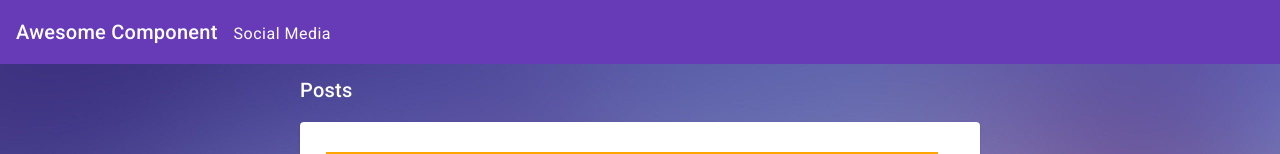
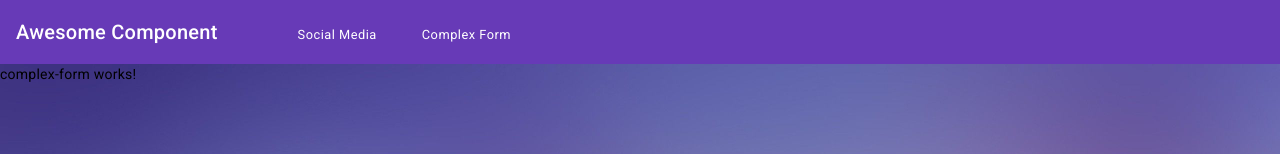
Before and after one commit to Amadoubenthe/awesome-components-stg, an Angular app: page /complex-form in a window 1280 px wide. Before the commit this address led to /social-media. Shown: the top 154 px of the page. Built offline with nearby package versions, Linux system fonts and the light colour scheme; data requests are answered from the project's data file.

Commit message:
Add Complex form module

```diff
--- a/src/app/app-routing.module.ts
+++ b/src/app/app-routing.module.ts
@@ -9,6 +9,13 @@ const routes: Routes = [
         (m) => m.SocialMediaModule
       ),
   },
+  {
+    path: 'complex-form',
+    loadChildren: () =>
+      import('./features/complex-form/complex-form.module').then(
+        (m) => m.ComplexFormModule
+      ),
+  },
   { path: '**', redirectTo: 'social-media' },
 ];
 
--- a/src/app/core/components/header/header.component.html
+++ b/src/app/core/components/header/header.component.html
@@ -4,5 +4,8 @@
     <mat-list-item role="listitem"
       ><a routerLink="/social-media">Social Media</a></mat-list-item
     >
+    <mat-list-item role="listitem"
+      ><a routerLink="/complex-form">Complex Form</a></mat-list-item
+    >
   </mat-list>
 </mat-toolbar>
--- a/src/app/core/components/header/header.component.scss
+++ b/src/app/core/components/header/header.component.scss
@@ -1,3 +1,7 @@
+span {
+  margin-right: 64px;
+}
+
 mat-list {
   display: flex;
 }
@@ -5,6 +9,11 @@ mat-list {
 a {
   cursor: pointer;
   color: white;
+  font-size: 0.8rem;
+  display: inline-block;
+  padding-right: 8px;
+  text-decoration: none;
+  text-align: left;
 
   &:hover {
     text-decoration: underline;
--- a/src/app/core/core.module.ts
+++ b/src/app/core/core.module.ts
@@ -4,6 +4,7 @@ import { HeaderComponent } from './components/header/header.component';
 import { SharedModule } from '../shared/shared.module';
 import { HttpClientModule } from '@angular/common/http';
 import { BrowserAnimationsModule } from '@angular/platform-browser/animations';
+import { RouterModule } from '@angular/router';
 
 @NgModule({
   declarations: [HeaderComponent],
--- /dev/null
+++ b/src/app/features/complex-form/components/complex-form/complex-form.component.html
@@ -0,0 +1 @@
+<p>complex-form works!</p>
--- /dev/null
+++ b/src/app/features/complex-form/components/complex-form/complex-form.component.ts
@@ -0,0 +1,19 @@
+import { Component } from '@angular/core';
+import { FormBuilder, FormGroup } from '@angular/forms';
+
+@Component({
+  selector: 'app-complex-form',
+  templateUrl: './complex-form.component.html',
+  styleUrls: ['./complex-form.component.scss'],
+})
+export class ComplexFormComponent {
+  mainForm!: FormGroup;
+
+  constructor(private fb: FormBuilder) {}
+
+  ngOnInit(): void {}
+
+  initMainForm(): void {
+    this.mainForm = this.fb.group({});
+  }
+}
--- a/src/app/shared/shared.module.ts
+++ b/src/app/shared/shared.module.ts
@@ -7,6 +7,7 @@ import { ShortenPipePipe } from './pipes/shorten-pipe.pipe';
 import { UserNamePipePipe } from './pipes/user-name-pipe.pipe';
 import { TimeAgoPipePipe } from './pipes/time-ago-pipe.pipe';
 import { HighlightDirective } from './directives/hightlight.directive';
+import { RouterModule } from '@angular/router';
 
 @NgModule({
   declarations: [
@@ -16,7 +17,7 @@ import { HighlightDirective } from './directives/hightlight.directive';
     TimeAgoPipePipe,
     HighlightDirective,
   ],
-  imports: [CommonModule, MaterialModule, ReactiveFormsModule],
+  imports: [CommonModule, MaterialModule, ReactiveFormsModule, RouterModule],
   exports: [
     MaterialModule,
     CommentsComponent,
@@ -25,6 +26,7 @@ import { HighlightDirective } from './directives/hightlight.directive';
     UserNamePipePipe,
     TimeAgoPipePipe,
     HighlightDirective,
+    RouterModule,
   ],
 })
 export class SharedModule {}
```
Also changed, not shown: src/app/features/complex-form/complex-form-routing.module.ts (added, +17 -0 lines), src/app/features/complex-form/complex-form.module.ts (added, +17 -0 lines), src/app/features/complex-form/components/complex-form/complex-form.component.scss (added), 1 other file (tests, documents, lock files or other folders).
